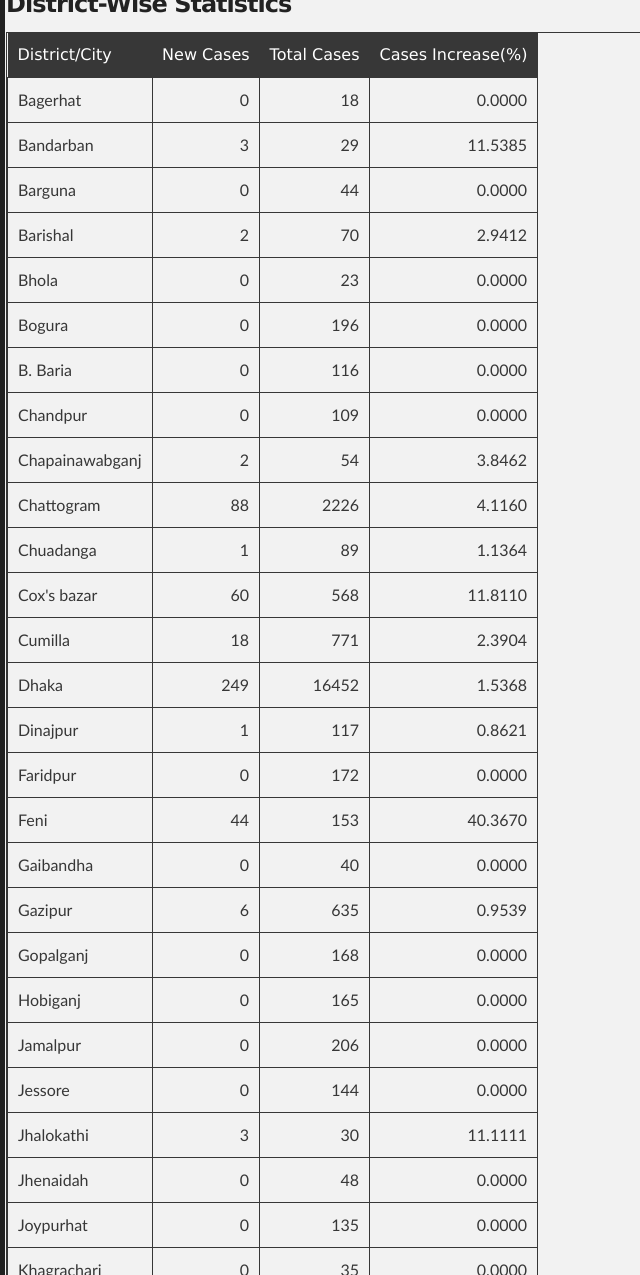
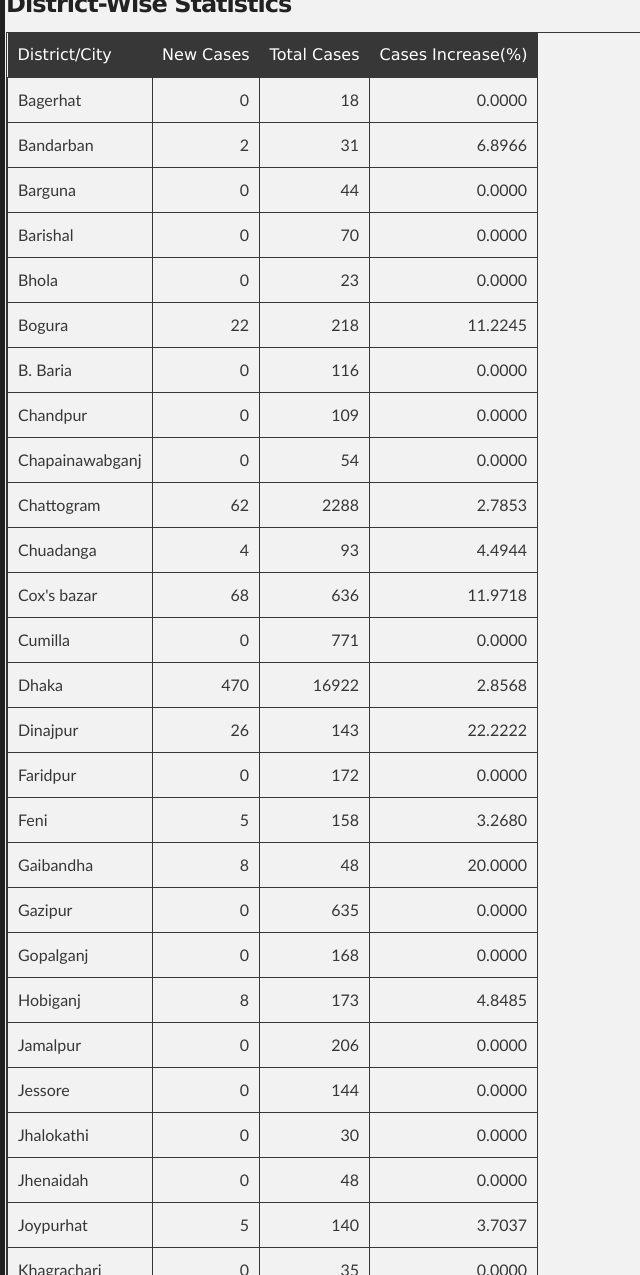
Before and after one commit to promitbasak/covid19bd, a Jekyll site: the page index.html, which Jekyll copies as it is, in a window 1280 px wide and 1400 px high, scrolled down 4042 px, cut to the strip 125-1400 px from the top of the window. Shown: the whole strip, without its empty margins (0-640 px from the left). Built offline with Jekyll 4.4.1, drawn with Linux system fonts in a browser that asks for light colours; some of the changed text lies outside the part shown.

Commit message:
Update index.html

```diff
--- a/index.html
+++ b/index.html
@@ -101,7 +101,7 @@
         <h5>Total Deaths</h5>
       </div>
       <div>
-        <img src="https://raw.githubusercontent.com/promitbasak/Covid-19_bd_extended/master/assests/2020-05-29/Figure_22.png">
+        <img src="https://raw.githubusercontent.com/promitbasak/Covid-19_bd_extended/master/assests/2020-05-30/Figure_22.png">
         <h5>District-wise Corona Map</h5>
       </div>
       <div>
@@ -133,9 +133,9 @@
 </tr>
 <tr>
 <td>Bandarban</td>
-<td align="right">3</td>
-<td align="right">29</td>
-<td align="right">11.5385</td>
+<td align="right">2</td>
+<td align="right">31</td>
+<td align="right">6.8966</td>
 </tr>
 <tr>
 <td>Barguna</td>
@@ -145,9 +145,9 @@
 </tr>
 <tr>
 <td>Barishal</td>
-<td align="right">2</td>
+<td align="right">0</td>
 <td align="right">70</td>
-<td align="right">2.9412</td>
+<td align="right">0.0000</td>
 </tr>
 <tr>
 <td>Bhola</td>
@@ -157,9 +157,9 @@
 </tr>
 <tr>
 <td>Bogura</td>
-<td align="right">0</td>
-<td align="right">196</td>
-<td align="right">0.0000</td>
+<td align="right">22</td>
+<td align="right">218</td>
+<td align="right">11.2245</td>
 </tr>
 <tr>
 <td>B. Baria</td>
@@ -175,291 +175,291 @@
 </tr>
 <tr>
 <td>Chapainawabganj</td>
-<td align="right">2</td>
+<td align="right">0</td>
 <td align="right">54</td>
-<td align="right">3.8462</td>
+<td align="right">0.0000</td>
 </tr>
 <tr>
 <td>Chattogram</td>
-<td align="right">88</td>
-<td align="right">2226</td>
-<td align="right">4.1160</td>
+<td align="right">62</td>
+<td align="right">2288</td>
+<td align="right">2.7853</td>
 </tr>
 <tr>
 <td>Chuadanga</td>
-<td align="right">1</td>
-<td align="right">89</td>
-<td align="right">1.1364</td>
+<td align="right">4</td>
+<td align="right">93</td>
+<td align="right">4.4944</td>
 </tr>
 <tr>
 <td>Cox&#39;s bazar</td>
-<td align="right">60</td>
-<td align="right">568</td>
-<td align="right">11.8110</td>
+<td align="right">68</td>
+<td align="right">636</td>
+<td align="right">11.9718</td>
 </tr>
 <tr>
 <td>Cumilla</td>
+<td align="right">0</td>
+<td align="right">771</td>
+<td align="right">0.0000</td>
+</tr>
+<tr>
+<td>Dhaka</td>
+<td align="right">470</td>
+<td align="right">16922</td>
+<td align="right">2.8568</td>
+</tr>
+<tr>
+<td>Dinajpur</td>
+<td align="right">26</td>
+<td align="right">143</td>
+<td align="right">22.2222</td>
+</tr>
+<tr>
+<td>Faridpur</td>
+<td align="right">0</td>
+<td align="right">172</td>
+<td align="right">0.0000</td>
+</tr>
+<tr>
+<td>Feni</td>
+<td align="right">5</td>
+<td align="right">158</td>
+<td align="right">3.2680</td>
+</tr>
+<tr>
+<td>Gaibandha</td>
+<td align="right">8</td>
+<td align="right">48</td>
+<td align="right">20.0000</td>
+</tr>
+<tr>
+<td>Gazipur</td>
+<td align="right">0</td>
+<td align="right">635</td>
+<td align="right">0.0000</td>
+</tr>
+<tr>
+<td>Gopalganj</td>
+<td align="right">0</td>
+<td align="right">168</td>
+<td align="right">0.0000</td>
+</tr>
+<tr>
+<td>Hobiganj</td>
+<td align="right">8</td>
+<td align="right">173</td>
+<td align="right">4.8485</td>
+</tr>
+<tr>
+<td>Jamalpur</td>
+<td align="right">0</td>
+<td align="right">206</td>
+<td align="right">0.0000</td>
+</tr>
+<tr>
+<td>Jessore</td>
+<td align="right">0</td>
+<td align="right">144</td>
+<td align="right">0.0000</td>
+</tr>
+<tr>
+<td>Jhalokathi</td>
+<td align="right">0</td>
+<td align="right">30</td>
+<td align="right">0.0000</td>
+</tr>
+<tr>
+<td>Jhenaidah</td>
+<td align="right">0</td>
+<td align="right">48</td>
+<td align="right">0.0000</td>
+</tr>
+<tr>
+<td>Joypurhat</td>
+<td align="right">5</td>
+<td align="right">140</td>
+<td align="right">3.7037</td>
+</tr>
+<tr>
+<td>Khagrachari</td>
+<td align="right">0</td>
+<td align="right">35</td>
+<td align="right">0.0000</td>
+</tr>
+<tr>
+<td>Khulna</td>
+<td align="right">0</td>
+<td align="right">73</td>
+<td align="right">0.0000</td>
+</tr>
+<tr>
+<td>Kishoreganj</td>
+<td align="right">0</td>
+<td align="right">233</td>
+<td align="right">0.0000</td>
+</tr>
+<tr>
+<td>Kurigram</td>
+<td align="right">3</td>
+<td align="right">67</td>
+<td align="right">4.6875</td>
+</tr>
+<tr>
+<td>Kushtia</td>
+<td align="right">11</td>
+<td align="right">62</td>
+<td align="right">21.5686</td>
+</tr>
+<tr>
+<td>Laksmipur</td>
+<td align="right">0</td>
+<td align="right">140</td>
+<td align="right">0.0000</td>
+</tr>
+<tr>
+<td>Lalmonirhat</td>
+<td align="right">0</td>
+<td align="right">36</td>
+<td align="right">0.0000</td>
+</tr>
+<tr>
+<td>Madaripur</td>
+<td align="right">0</td>
+<td align="right">115</td>
+<td align="right">0.0000</td>
+</tr>
+<tr>
+<td>Magura</td>
+<td align="right">0</td>
+<td align="right">25</td>
+<td align="right">0.0000</td>
+</tr>
+<tr>
+<td>Manikganj</td>
+<td align="right">0</td>
+<td align="right">134</td>
+<td align="right">0.0000</td>
+</tr>
+<tr>
+<td>Moulovi Bazar</td>
+<td align="right">0</td>
+<td align="right">103</td>
+<td align="right">0.0000</td>
+</tr>
+<tr>
+<td>Meherpur</td>
+<td align="right">4</td>
 <td align="right">18</td>
-<td align="right">771</td>
-<td align="right">2.3904</td>
-</tr>
-<tr>
-<td>Dhaka</td>
-<td align="right">249</td>
-<td align="right">16452</td>
-<td align="right">1.5368</td>
-</tr>
-<tr>
-<td>Dinajpur</td>
-<td align="right">1</td>
-<td align="right">117</td>
-<td align="right">0.8621</td>
-</tr>
-<tr>
-<td>Faridpur</td>
-<td align="right">0</td>
-<td align="right">172</td>
-<td align="right">0.0000</td>
-</tr>
-<tr>
-<td>Feni</td>
-<td align="right">44</td>
-<td align="right">153</td>
-<td align="right">40.3670</td>
-</tr>
-<tr>
-<td>Gaibandha</td>
+<td align="right">28.5714</td>
+</tr>
+<tr>
+<td>Munshigonj</td>
+<td align="right">0</td>
+<td align="right">698</td>
+<td align="right">0.0000</td>
+</tr>
+<tr>
+<td>Mymensingh</td>
+<td align="right">0</td>
+<td align="right">489</td>
+<td align="right">0.0000</td>
+</tr>
+<tr>
+<td>Naogaon</td>
+<td align="right">13</td>
+<td align="right">115</td>
+<td align="right">12.7451</td>
+</tr>
+<tr>
+<td>Narail</td>
+<td align="right">0</td>
+<td align="right">26</td>
+<td align="right">0.0000</td>
+</tr>
+<tr>
+<td>Narayanganj</td>
+<td align="right">0</td>
+<td align="right">2057</td>
+<td align="right">0.0000</td>
+</tr>
+<tr>
+<td>Narshingdi</td>
+<td align="right">0</td>
+<td align="right">176</td>
+<td align="right">0.0000</td>
+</tr>
+<tr>
+<td>Natore</td>
+<td align="right">0</td>
+<td align="right">53</td>
+<td align="right">0.0000</td>
+</tr>
+<tr>
+<td>Netrokona</td>
+<td align="right">0</td>
+<td align="right">211</td>
+<td align="right">0.0000</td>
+</tr>
+<tr>
+<td>Nilphamari</td>
+<td align="right">10</td>
+<td align="right">100</td>
+<td align="right">11.1111</td>
+</tr>
+<tr>
+<td>Noakhali</td>
+<td align="right">55</td>
+<td align="right">574</td>
+<td align="right">10.5973</td>
+</tr>
+<tr>
+<td>Pabna</td>
+<td align="right">0</td>
+<td align="right">38</td>
+<td align="right">0.0000</td>
+</tr>
+<tr>
+<td>Panchagar</td>
+<td align="right">9</td>
+<td align="right">49</td>
+<td align="right">22.5000</td>
+</tr>
+<tr>
+<td>Potuakhali</td>
 <td align="right">0</td>
 <td align="right">40</td>
 <td align="right">0.0000</td>
 </tr>
 <tr>
-<td>Gazipur</td>
+<td>Pirojpur</td>
+<td align="right">0</td>
+<td align="right">24</td>
+<td align="right">0.0000</td>
+</tr>
+<tr>
+<td>Rajbari</td>
+<td align="right">0</td>
+<td align="right">68</td>
+<td align="right">0.0000</td>
+</tr>
+<tr>
+<td>Rajshahi</td>
+<td align="right">0</td>
+<td align="right">59</td>
+<td align="right">0.0000</td>
+</tr>
+<tr>
+<td>Rangmati</td>
+<td align="right">0</td>
+<td align="right">65</td>
+<td align="right">0.0000</td>
+</tr>
+<tr>
+<td>Rangpur</td>
 <td align="right">6</td>
-<td align="right">635</td>
-<td align="right">0.9539</td>
-</tr>
-<tr>
-<td>Gopalganj</td>
-<td align="right">0</td>
-<td align="right">168</td>
-<td align="right">0.0000</td>
-</tr>
-<tr>
-<td>Hobiganj</td>
-<td align="right">0</td>
-<td align="right">165</td>
-<td align="right">0.0000</td>
-</tr>
-<tr>
-<td>Jamalpur</td>
-<td align="right">0</td>
-<td align="right">206</td>
-<td align="right">0.0000</td>
-</tr>
-<tr>
-<td>Jessore</td>
-<td align="right">0</td>
-<td align="right">144</td>
-<td align="right">0.0000</td>
-</tr>
-<tr>
-<td>Jhalokathi</td>
-<td align="right">3</td>
-<td align="right">30</td>
-<td align="right">11.1111</td>
-</tr>
-<tr>
-<td>Jhenaidah</td>
-<td align="right">0</td>
-<td align="right">48</td>
-<td align="right">0.0000</td>
-</tr>
-<tr>
-<td>Joypurhat</td>
-<td align="right">0</td>
-<td align="right">135</td>
-<td align="right">0.0000</td>
-</tr>
-<tr>
-<td>Khagrachari</td>
-<td align="right">0</td>
-<td align="right">35</td>
-<td align="right">0.0000</td>
-</tr>
-<tr>
-<td>Khulna</td>
-<td align="right">0</td>
-<td align="right">73</td>
-<td align="right">0.0000</td>
-</tr>
-<tr>
-<td>Kishoreganj</td>
-<td align="right">0</td>
-<td align="right">233</td>
-<td align="right">0.0000</td>
-</tr>
-<tr>
-<td>Kurigram</td>
-<td align="right">0</td>
-<td align="right">64</td>
-<td align="right">0.0000</td>
-</tr>
-<tr>
-<td>Kushtia</td>
-<td align="right">8</td>
-<td align="right">51</td>
-<td align="right">18.6047</td>
-</tr>
-<tr>
-<td>Laksmipur</td>
-<td align="right">0</td>
-<td align="right">140</td>
-<td align="right">0.0000</td>
-</tr>
-<tr>
-<td>Lalmonirhat</td>
-<td align="right">0</td>
-<td align="right">36</td>
-<td align="right">0.0000</td>
-</tr>
-<tr>
-<td>Madaripur</td>
-<td align="right">0</td>
-<td align="right">115</td>
-<td align="right">0.0000</td>
-</tr>
-<tr>
-<td>Magura</td>
-<td align="right">0</td>
-<td align="right">25</td>
-<td align="right">0.0000</td>
-</tr>
-<tr>
-<td>Manikganj</td>
-<td align="right">1</td>
-<td align="right">134</td>
-<td align="right">0.7519</td>
-</tr>
-<tr>
-<td>Moulovi Bazar</td>
-<td align="right">0</td>
-<td align="right">103</td>
-<td align="right">0.0000</td>
-</tr>
-<tr>
-<td>Meherpur</td>
-<td align="right">1</td>
-<td align="right">14</td>
-<td align="right">7.6923</td>
-</tr>
-<tr>
-<td>Munshigonj</td>
-<td align="right">40</td>
-<td align="right">698</td>
-<td align="right">6.0790</td>
-</tr>
-<tr>
-<td>Mymensingh</td>
-<td align="right">65</td>
-<td align="right">489</td>
-<td align="right">15.3302</td>
-</tr>
-<tr>
-<td>Naogaon</td>
-<td align="right">0</td>
-<td align="right">102</td>
-<td align="right">0.0000</td>
-</tr>
-<tr>
-<td>Narail</td>
-<td align="right">0</td>
-<td align="right">26</td>
-<td align="right">0.0000</td>
-</tr>
-<tr>
-<td>Narayanganj</td>
-<td align="right">113</td>
-<td align="right">2057</td>
-<td align="right">5.8128</td>
-</tr>
-<tr>
-<td>Narshingdi</td>
-<td align="right">0</td>
-<td align="right">176</td>
-<td align="right">0.0000</td>
-</tr>
-<tr>
-<td>Natore</td>
-<td align="right">0</td>
-<td align="right">53</td>
-<td align="right">0.0000</td>
-</tr>
-<tr>
-<td>Netrokona</td>
-<td align="right">0</td>
-<td align="right">211</td>
-<td align="right">0.0000</td>
-</tr>
-<tr>
-<td>Nilphamari</td>
-<td align="right">0</td>
-<td align="right">90</td>
-<td align="right">0.0000</td>
-</tr>
-<tr>
-<td>Noakhali</td>
-<td align="right">41</td>
-<td align="right">519</td>
-<td align="right">8.5774</td>
-</tr>
-<tr>
-<td>Pabna</td>
-<td align="right">0</td>
-<td align="right">38</td>
-<td align="right">0.0000</td>
-</tr>
-<tr>
-<td>Panchagar</td>
-<td align="right">0</td>
-<td align="right">40</td>
-<td align="right">0.0000</td>
-</tr>
-<tr>
-<td>Potuakhali</td>
-<td align="right">0</td>
-<td align="right">40</td>
-<td align="right">0.0000</td>
-</tr>
-<tr>
-<td>Pirojpur</td>
-<td align="right">1</td>
-<td align="right">24</td>
-<td align="right">4.3478</td>
-</tr>
-<tr>
-<td>Rajbari</td>
-<td align="right">0</td>
-<td align="right">68</td>
-<td align="right">0.0000</td>
-</tr>
-<tr>
-<td>Rajshahi</td>
-<td align="right">2</td>
-<td align="right">59</td>
-<td align="right">3.5088</td>
-</tr>
-<tr>
-<td>Rangmati</td>
-<td align="right">0</td>
-<td align="right">65</td>
-<td align="right">0.0000</td>
-</tr>
-<tr>
-<td>Rangpur</td>
-<td align="right">0</td>
-<td align="right">409</td>
-<td align="right">0.0000</td>
+<td align="right">415</td>
+<td align="right">1.4670</td>
 </tr>
 <tr>
 <td>Satkhira</td>
@@ -482,14 +482,14 @@
 <tr>
 <td>Sirajganj</td>
 <td align="right">1</td>
-<td align="right">19</td>
-<td align="right">5.5556</td>
+<td align="right">20</td>
+<td align="right">5.2632</td>
 </tr>
 <tr>
 <td>Sunamganj</td>
-<td align="right">0</td>
-<td align="right">103</td>
-<td align="right">0.0000</td>
+<td align="right">17</td>
+<td align="right">120</td>
+<td align="right">16.5049</td>
 </tr>
 <tr>
 <td>Sylhet</td>
```
